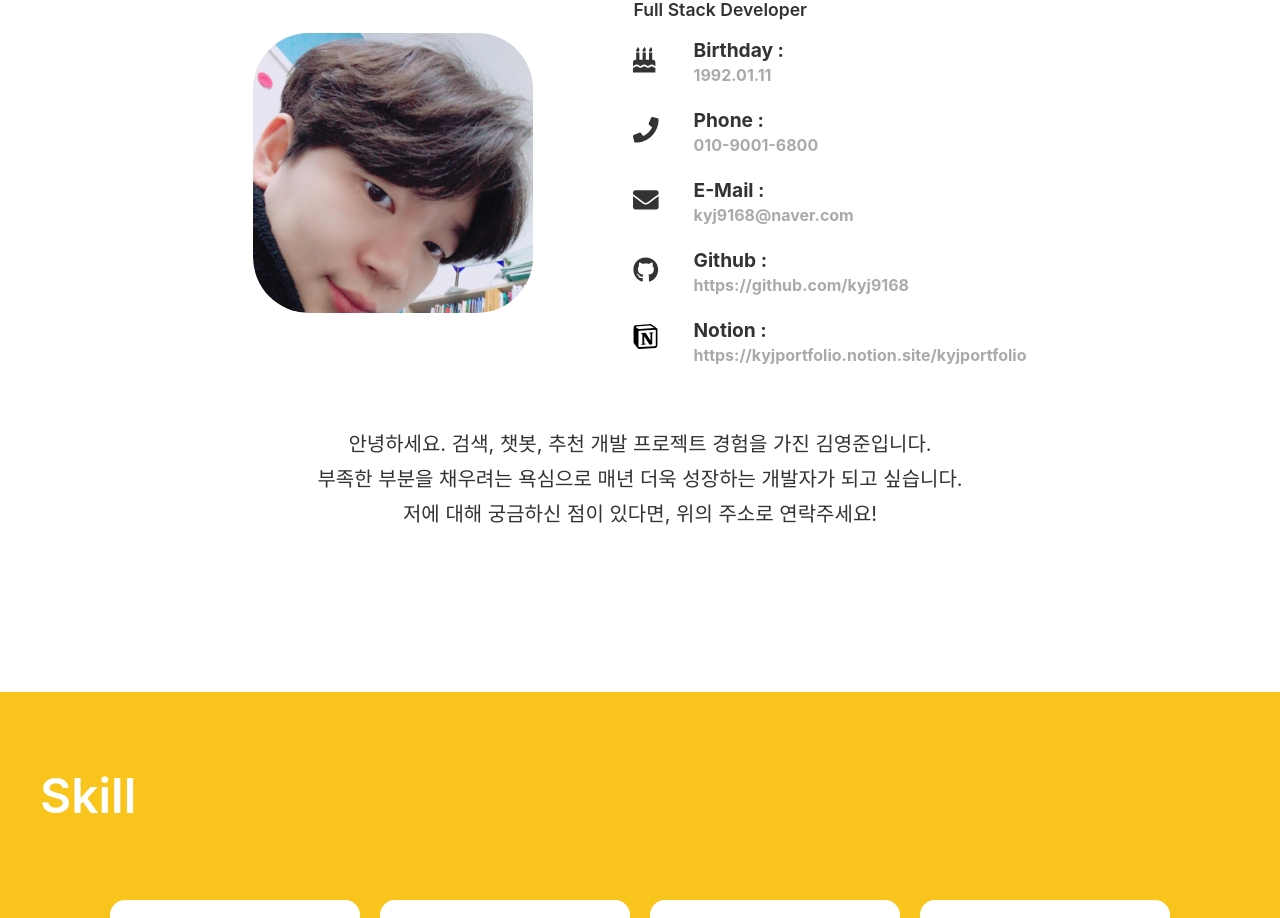
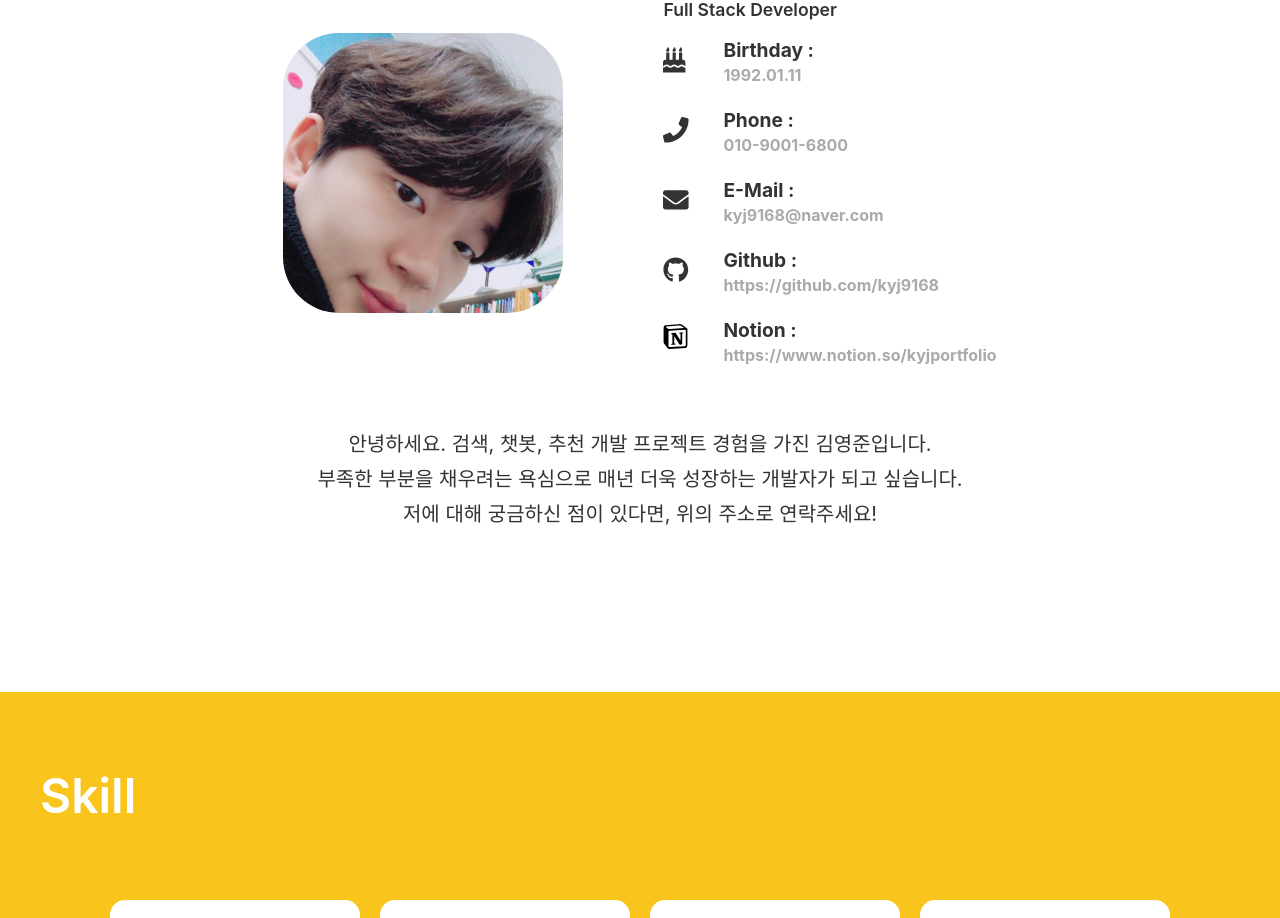
Before and after one commit to kyj9168/aboutMe, a React (Create React App) app: page / in a window 1280 px wide. Shown: the part 960-1878 px from the top of the page. Built offline with nearby package versions, Linux system fonts and the light colour scheme.

Commit message:
줄바꿈 처리

```diff
--- a/src/components/Section/About.js
+++ b/src/components/Section/About.js
@@ -104,6 +104,7 @@ const Itemtxt = styled.div`
 
 const ItemLink = styled.a`
     transition: color 0.2s ease-in-out;
+    word-break:break-all;
     &:hover {
         color: #333;
     }
@@ -120,9 +121,10 @@ const MyIntro = styled.div`
 `;
 
 const NotionIcon = styled.img`
-width: 25px;
-border-radius: 20%;
+    width: 25px;
+    border-radius: 20%;
 `;
+
 export default () => (
     <Container id="About">
         <Title>About</Title>
@@ -189,7 +191,7 @@ export default () => (
                         </ProfileItem>
                         <ProfileItem>
                             <ItemIcon>
-                                <NotionIcon  src={NOTION} size="2x" />
+                                <NotionIcon src={NOTION} size="2x" />
                             </ItemIcon>
                             <Itemtxt>
                                 <ItemTitle>Notion : </ItemTitle>
@@ -197,7 +199,7 @@ export default () => (
                                     target="_blank"
                                     href="https://kyjportfolio.notion.site/kyjportfolio/2382908379ac4bc5b44087e187d6e00e"
                                 >
-                                   https://kyjportfolio.notion.site/kyjportfolio
+                                    https://www.notion.so/kyjportfolio
                                 </ItemLink>
                             </Itemtxt>
                         </ProfileItem>
```
